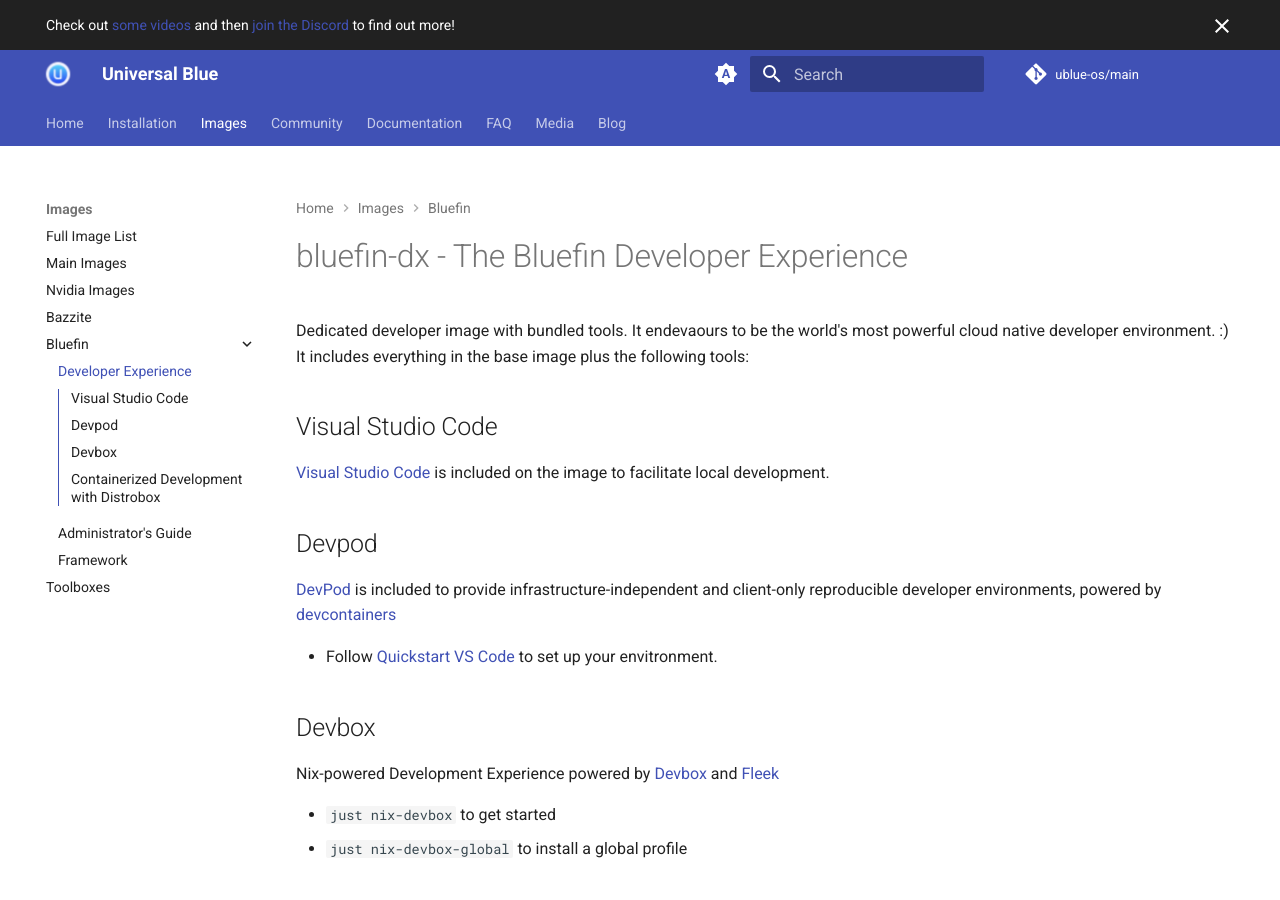
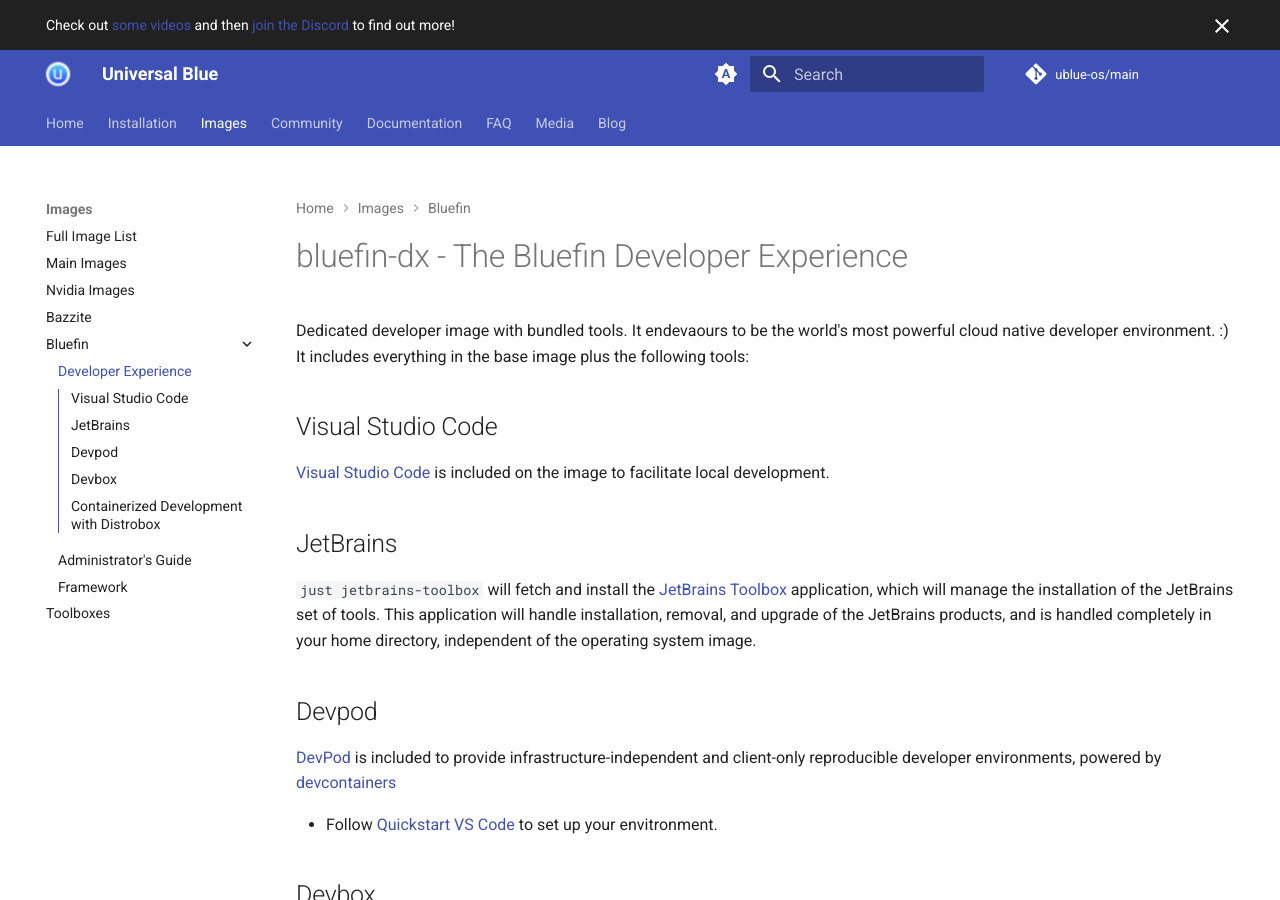
Before and after one commit to ublue-os/website, an MkDocs documentation site: the page built from docs/images/bluefin/developer-experience.md, in a window 1280 px wide and 900 px high. Built offline with MkDocs 1.6.1 and Material for MkDocs 9.7.7, drawn with Linux system fonts in a browser that asks for light colours; comment, search, counter and statistics services are not loaded.

Commit message:
feat(just): document the jetbrains toolbox shortcut

```diff
--- a/docs/images/bluefin/developer-experience.md
+++ b/docs/images/bluefin/developer-experience.md
@@ -5,6 +5,10 @@ Dedicated developer image with bundled tools. It endevaours to be the world's mo
 ## Visual Studio Code
 
 [Visual Studio Code](https://code.visualstudio.com/) is included on the image to facilitate local development.
+
+## JetBrains
+
+`just jetbrains-toolbox` will fetch and install the [JetBrains Toolbox](https://www.jetbrains.com/toolbox-app) application, which will manage the installation of the JetBrains set of tools. This application will handle installation, removal, and upgrade of the JetBrains products, and is handled completely in your home directory, independent of the operating system image.
 
 ## Devpod
 
```
